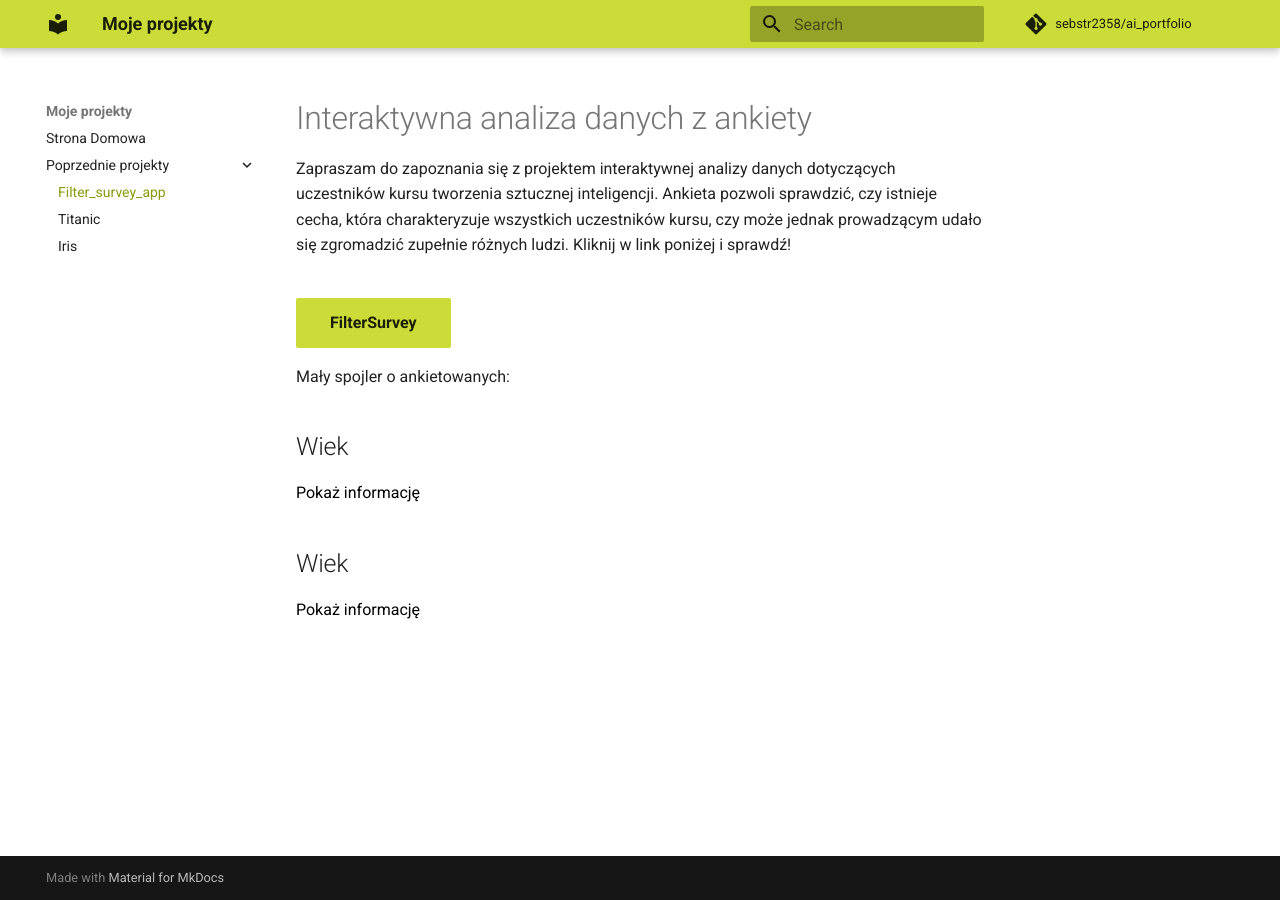
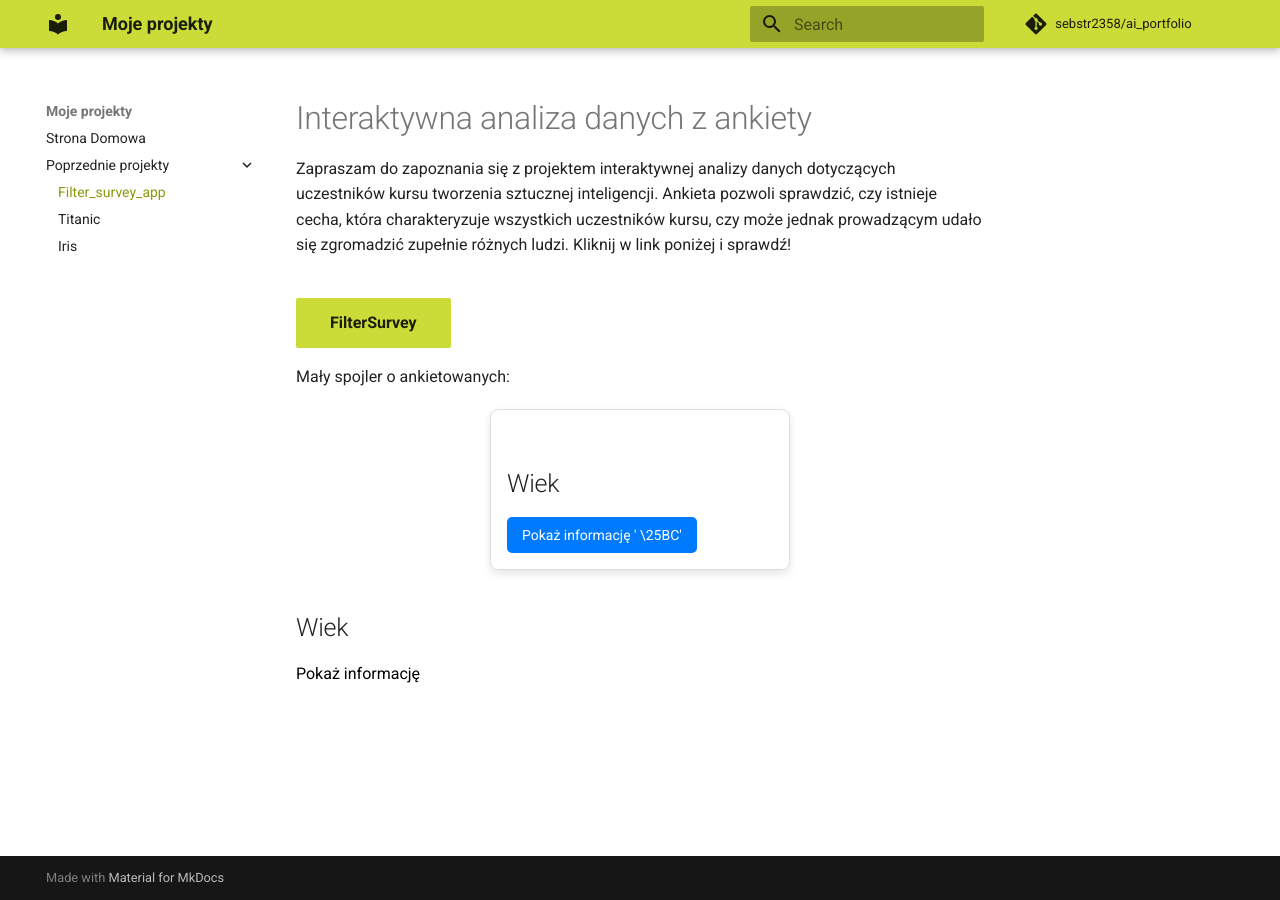
Before and after one commit to sebstr2358/ai_portfolio, an MkDocs documentation site: the page built from docs/filter_survey_app/index.md, in a window 1280 px wide. Built offline with MkDocs 1.6.1 and Material for MkDocs 9.7.7, drawn with Linux system fonts in a browser that asks for light colours; comment, search, counter and statistics services are not loaded; part of the change alters nothing that is shown.

```diff
--- a/docs/filter_survey_app/index.md
+++ b/docs/filter_survey_app/index.md
@@ -10,9 +10,22 @@
 
 <p>Mały spojler o ankietowanych:</p>
 
-<div class='card'>
+<div style="border: 1px solid #ddd;
+            border-radius: 8px;
+            padding: 16px;
+            box-shadow: 0 4px 8px rgba(0, 0, 0, 0.1);
+            max-width: 300px;
+            margin: 20px auto;">
     <h2>Wiek</h2>
-    <button onclick="toggleVisibility()">Pokaż informację </button>
+    <button style="background-color: #007BFF;
+            color: white;
+            border: none;
+            padding: 10px 15px;
+            border-radius: 5px;
+            font-size: 14px;
+            cursor: pointer;
+            display: inline-block;
+            position: relative;" onclick="toggleVisibility()">Pokaż informację ' \25BC'</button>
     <div id="hidden-text" style="display: none; margin-top: 10px;">
     <p>Najstarsza osoba powyżej 65 lat!</p>
 </div>
```
